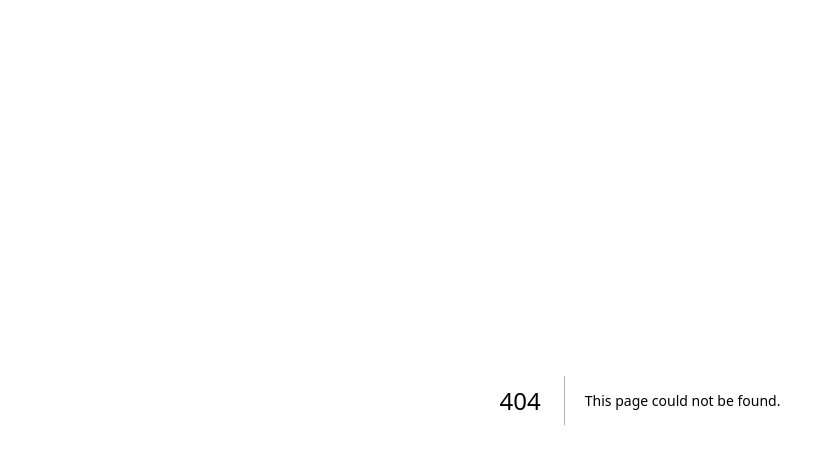
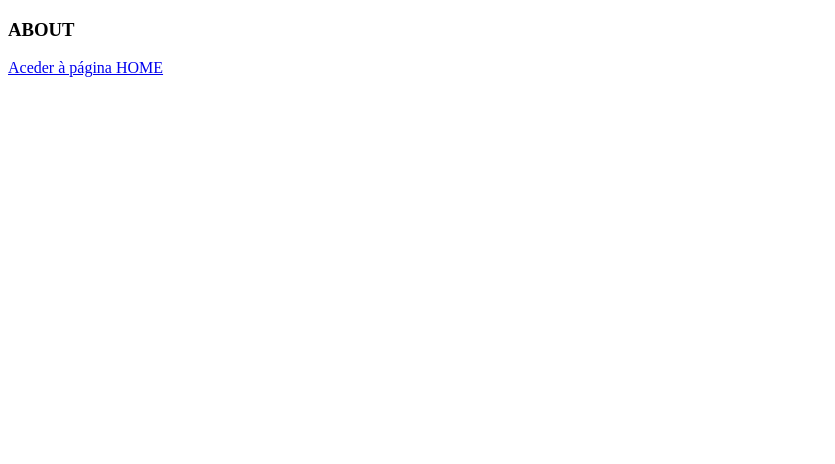
Before and after one commit to jcarvalho-rv/React-Next, a Next.js app: page /about in a window 1280 px wide. Before the commit this address had no page. Shown: the top 464 px of the page, without its empty margins (0-835 px from the left). Built offline with nearby package versions, Linux system fonts and the light colour scheme.

Commit message:
primeira página

```diff
--- /dev/null
+++ b/pages/about.js
@@ -0,0 +1,16 @@
+import Link from "next/link";
+
+function About() {
+    return (
+        <div>
+            <div>
+                <h3>ABOUT</h3>
+                <Link href="/" legacyBehavior>
+                    <a>Aceder à página HOME</a>
+                </Link>
+            </div>
+        </div>
+    )
+}
+
+export default About
--- a/pages/index.js
+++ b/pages/index.js
@@ -4,7 +4,10 @@ function Home() {
     return (
         <div>
             <div>
-                <h3>HOME (Produção)</h3>
+                <h3>HOME</h3>
+                <Link href="/about" legacyBehavior>
+                    <a>Aceder à página ABOUT</a>
+                </Link>
             </div>
             <div>
                 <Contador />
```
